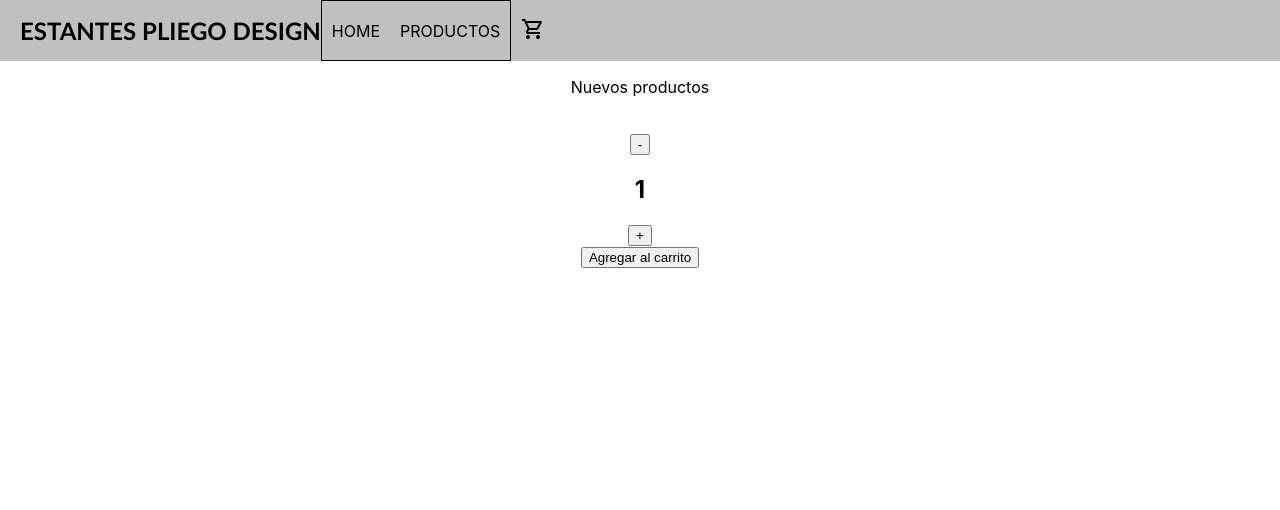
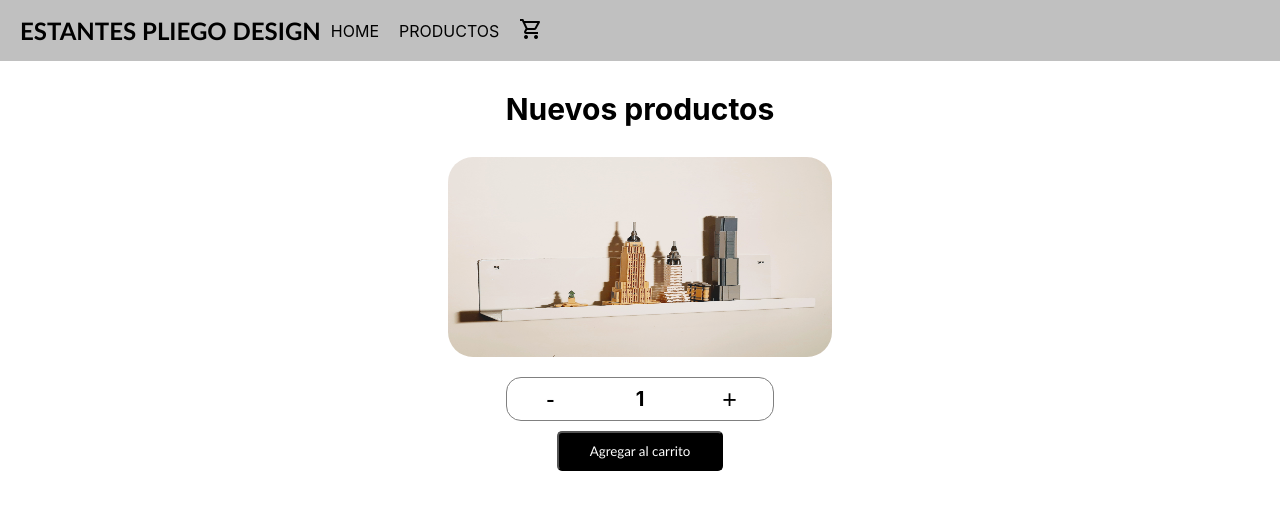
Before and after one commit to tobigiorgis/react, a React (Create React App) app: page /productos in a window 1280 px wide. Shown: the top 510 px of the page. Built offline with nearby package versions, Linux system fonts and the light colour scheme.

Commit message:
entrega martes 22

```diff
--- a/src/App.css
+++ b/src/App.css
@@ -41,7 +41,6 @@
 
 .nav{ /* div padre*/
   display: flex;
-  justify-content: flex-start;
   flex-direction: row;
   background-color: silver;
   padding-left: 20px;
@@ -50,6 +49,7 @@
 .nombre{ /* hijo <h3>*/
   display: flex;
   color: black;
+  justify-content: flex-start;
   font-size: 1.5em;
   font-family: 'Trebuchet MS', 'Lucida Sans Unicode', 'Lucida Grande', 'Lucida Sans', Arial, sans-serif;
 }
@@ -57,12 +57,12 @@
 .links{ /* hijos <p>*/
   display: flex;
   align-items: center;
+  justify-content: flex-end;
   margin: 10px;
 }
 
-.divLinks{
+.divLinks{ /* padres <p> */
   display: flex;
-  border: 1px solid black;
 }
 
 .paginas{  /* hijos <a>*/
@@ -77,3 +77,87 @@
   margin-left: 10px;
   margin-right: 20px;
 }
+
+.productos{
+  font-weight: bold;
+  font-size: 30px;
+}
+
+.imgEstante{
+  width: 30vw;
+  height: 25vh;
+  border-radius: 25px;
+}
+
+.imgEstante:hover{
+  transform: scale(1.4);
+}
+
+.divProduct{
+  display: flex;
+  flex-direction: column;
+  align-items: center;
+}
+
+.divEstado{
+  display: flex;
+  justify-content: space-between;
+  align-items: center;
+  flex-direction: row;
+  margin-top: 20px;
+  width: 20vw;
+  height: 4vh;
+  border: 1px solid gray;
+  border-radius: 15px;
+  padding: 5px;
+}
+
+.boton1{
+  background-color: white;
+  text-decoration: none;
+  width: 4vw;
+  height: 5vh;
+  margin-left: 1vw;
+  border: white;
+  font-size: 25px;
+}
+
+.boton1:hover{
+  transform: scale(1.1);
+}
+
+.boton2{
+  background-color: white;
+  text-decoration: none;
+  width: 4vw;
+  height: 5vh;
+  margin-right: 1vw;
+  border: white;
+  font-size: 25px;
+}
+
+.boton2:hover{
+  transform: scale(1.1);
+}
+
+.hConteo{
+  font-size: 20px;
+}
+
+.divAgregar{
+  margin-top: 10px;
+}
+
+.btnAgregar{
+  width: 13vw;
+  height: 5vh;
+  background-color: black;
+  border-color: black;
+  color: white;
+  border-radius: 5px;
+  font-family: 'Trebuchet MS', 'Lucida Sans Unicode', 'Lucida Grande', 'Lucida Sans', Arial, sans-serif;
+}
+
+.btnAgregar:hover{
+  transform: scale(1.1);
+}
--- a/src/components/ItemCount.js
+++ b/src/components/ItemCount.js
@@ -4,14 +4,22 @@ import estante from '../estante.jpg'
 function ItemCount ({stock, initial, onAdd}){
 
 const [count, setCount] = useState(initial)
+/*const [countStock, setStock] = useState(stock)
+
+let maxStock = () => {setStock(countStock == 0 ? countStock : countStock - 1) || (setCount(countStock > 0 ? count +1 : count))}
+let minStock = () => {setStock(countStock == stock ? countStock : countStock + 1) || (setCount(count == 1 ? count : count - 1))}
+*/
+let countStockMas = () => {setCount(count < stock ? count + 1 : count)}
+let countStockMenos = () => {setCount(count > 1 ? count - 1 : count)}
+
 
     return (
         <div className="divProduct">
-            <img src=""></img>
+            <img className="imgEstante" src={estante}></img>
             <div className="divEstado">
-                <button className="botones" onClick={() => setCount(count - 1)}>-</button>
+                <button className="boton1" onClick={countStockMenos}>-</button>
                 <h2 className="hConteo">{`${count}`}</h2>
-                <button className="botones" onClick= {() => setCount(count + 1)}>+</button>
+                <button className="boton2" onClick={countStockMas}>+</button>
             </div>
             <div className="divAgregar">
                 <button className="btnAgregar" onClick={onAdd}>Agregar al carrito</button>
--- a/src/components/ItemListContainer.js
+++ b/src/components/ItemListContainer.js
@@ -5,7 +5,7 @@ const ItemListContainer = () => {
     return (
         <div className="container">
             <p className="productos">Nuevos productos</p>
-            <ItemCount stock="10" initial="1"/>
+            <ItemCount stock={10} initial={1}/>
         </div>
     )
 }
```
